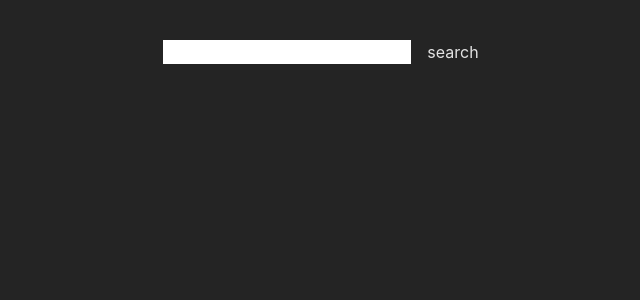
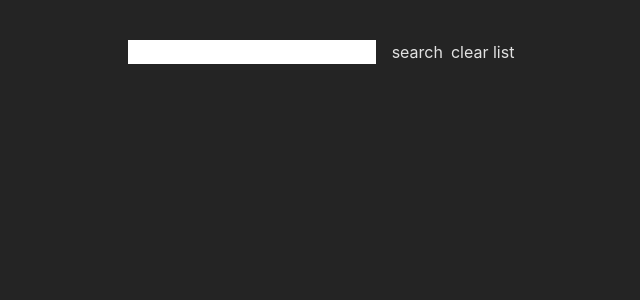
Before and after one commit to Joaosilva27/grocery-list, a React (Vite) app: page / in a window 1280 px wide. Shown: the top 300 px of the page, without its empty margins (319-959 px from the left). Built offline with nearby package versions, Linux system fonts and the light colour scheme.

Commit message:
added form

```diff
--- a/src/App.jsx
+++ b/src/App.jsx
@@ -6,7 +6,9 @@ function App() {
   const [imageSearchList, setImageSearchList] = useState([]);
   const [imageResults, setImageResults] = useState([]);
 
-  const onHandleSearch = async () => {
+  const onHandleSearch = async e => {
+    e.preventDefault();
+
     let data = JSON.stringify({
       q: `supermarket ${imageSearch}`,
       num: 1,
@@ -29,9 +31,16 @@ function App() {
       setImageSearchList(prevState => [imageSearch, ...prevState]);
 
       setImageResults(prevState => [...response.data.images, ...prevState]);
+
+      setImageSearch("");
     } catch (error) {
       console.log(error);
     }
+  };
+
+  const onHandleClearList = () => {
+    setImageSearchList([]);
+    setImageResults([]);
   };
 
   const GroceryCard = ({ item, image }) => (
@@ -44,10 +53,14 @@ function App() {
   return (
     <div className='flex justify-center items-center m-10 flex-col'>
       <div className='flex mb-10'>
-        <input onChange={e => setImageSearch(e.target.value)} value={imageSearch} className='text-black'></input>
-        <button className='ml-4' onClick={onHandleSearch}>
-          search
-        </button>
+        <form className='flex'>
+          <input onChange={e => setImageSearch(e.target.value)} value={imageSearch} className='text-black'></input>
+          <button className='ml-4 mr-2' onClick={onHandleSearch}>
+            search
+          </button>
+        </form>
+
+        <button onClick={onHandleClearList}>clear list</button>
       </div>
       {imageResults.map((image, index) => (
         <GroceryCard item={imageSearchList[index]} image={image.imageUrl} key={index} />
```
